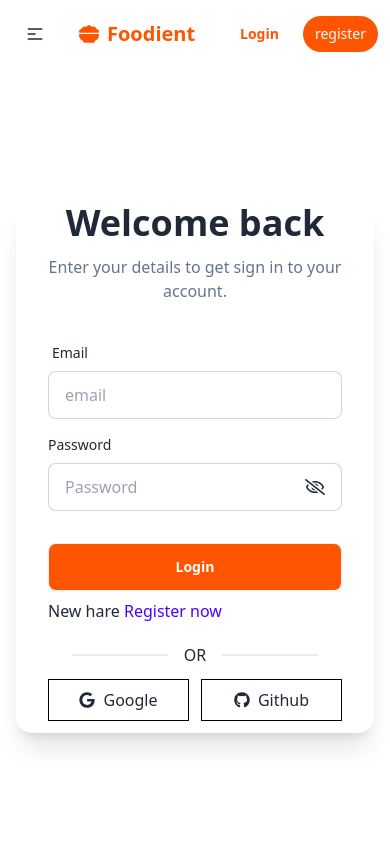
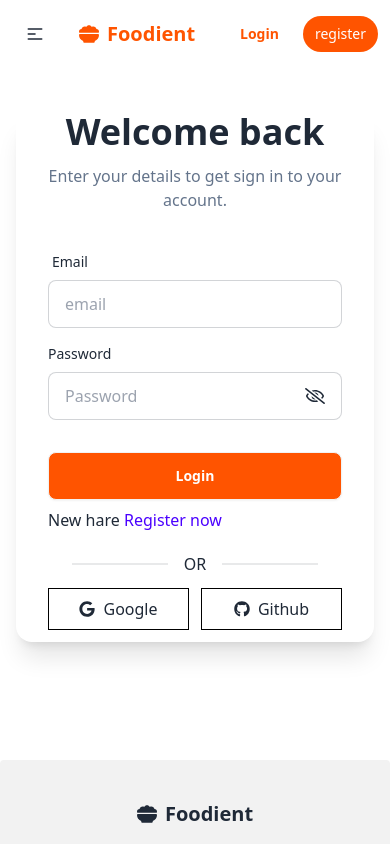
Before and after one commit to faysalsarker-dev/Foodient, a React (Vite) app: page /login in a window 390 px wide. Shown: the top 844 px of the page. Built offline with nearby package versions, Linux system fonts and the light colour scheme; no server answers.

Commit message:
modify register nad login

```diff
--- a/src/Page/available/AvailableFood.jsx
+++ b/src/Page/available/AvailableFood.jsx
@@ -40,6 +40,7 @@
   const handleSort = (e) => {
     e.preventDefault();
     const val = e.target.value;
+    console.log(val)
     setSort(val);
     refetch();
   };
@@ -90,7 +91,7 @@
             onChange={handleSort}
             value={sort}
           >
-            <option value="" disabled>
+            <option selected value="" disabled>
               Filter By Expire Date
             </option>
             <option value="descending">Descending</option>
--- a/src/Page/login/Login.jsx
+++ b/src/Page/login/Login.jsx
@@ -74,15 +74,18 @@
 
 
     return (
-        <div className="flex justify-center items-center h-[90vh] my-5">
+        <div className="flex justify-center items-center  my-5">
                   <Helmet>
         <title>Foodient | Login</title>
 
       </Helmet>
-            <div className="card  w-full  max-w-md shadow-xl my-6">
+
+ <div className="lg:grid lg:grid-cols-2 gap-4">
+          <img className="hidden lg:block" src="https://img.freepik.com/free-vector/phishing-account-concept_23-2148538969.jpg?t=st=1715782640~exp=1715786240~hmac=933542bd05993c3d8371a68d2065a7910227c9a02d1c4c56f0463c56a73ddb55&w=740" alt="" />
+                <div className="card  w-full   shadow-xl my-6">
                     <div className=" space-y-3">
                         <h2 className="text-center text-4xl font-bold">Welcome back</h2>
-                    <h4 className="text-center text-slate-500">Enter your details to get sign in to your account.</h4>
+                        <h4 className="text-center text-slate-500 px-4">Enter your details to get sign in to your account.</h4>
                     </div>
                     <form onSubmit={handleLogin} className="card-body">
                         <div className="form-control">
@@ -117,6 +120,7 @@
                     </div>
                 </div>
  </div>
+        </div>
 
     );
 };
--- a/src/Page/register/Register.jsx
+++ b/src/Page/register/Register.jsx
@@ -136,8 +136,10 @@
         <title>Foodient | Register</title>
 
       </Helmet>
+  <dev className='lg:grid lg:grid-cols-2 gap-4'>
+  <img className="hidden lg:block" src="https://img.freepik.com/premium-photo/clean-simple-illustration-design_1103290-4846.jpg?w=740" alt="" />
 
-             <div className="card  w-full max-w-md  my-6 shadow-xl p-2 ">
+                 <div className="card  w-full max-w-md  my-6 shadow-xl p-2  ">
 
                     <form onSubmit={handleRegister} className="card-body">
        <div className="grid grid-cols-2 gap-2">
@@ -206,6 +208,7 @@
                     </div>
                 </div>
 
+  </dev>
         </div>
 
     );
```
Lines whose indentation alone changed are shown as unchanged.
